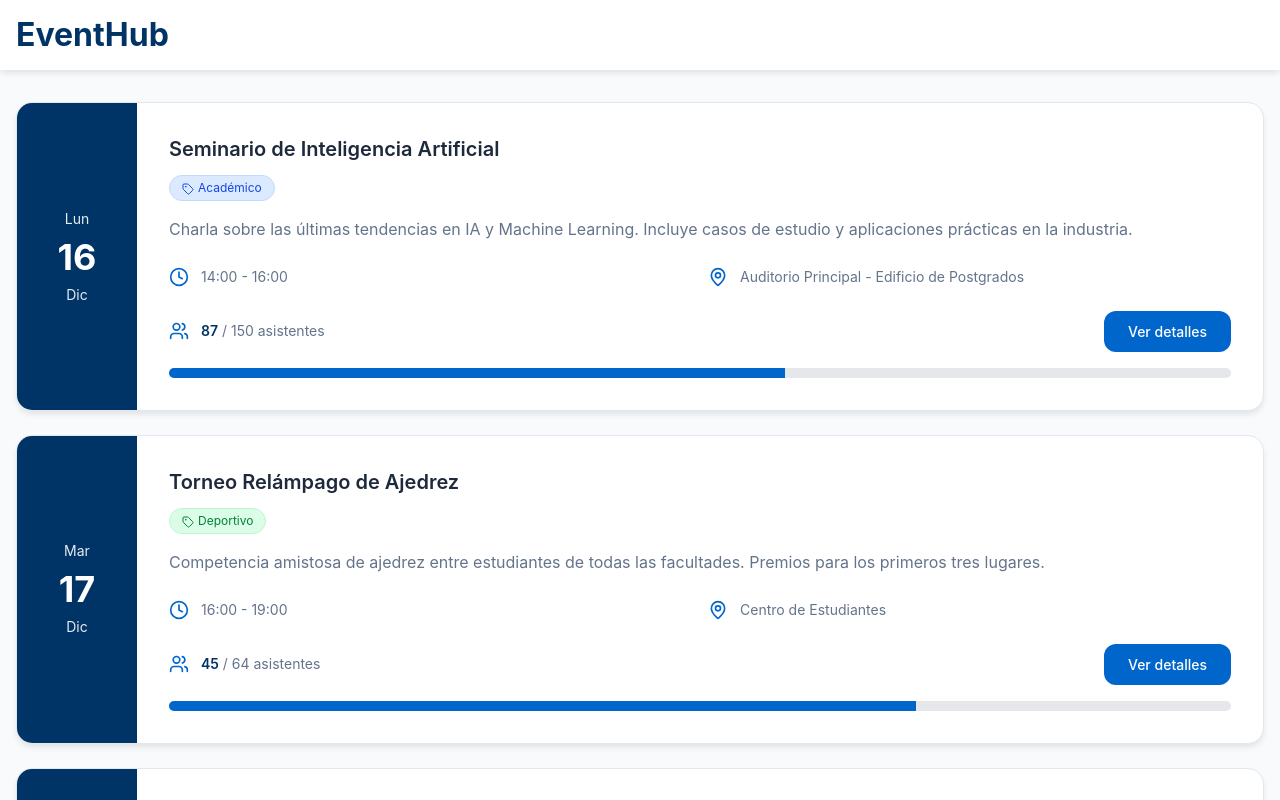
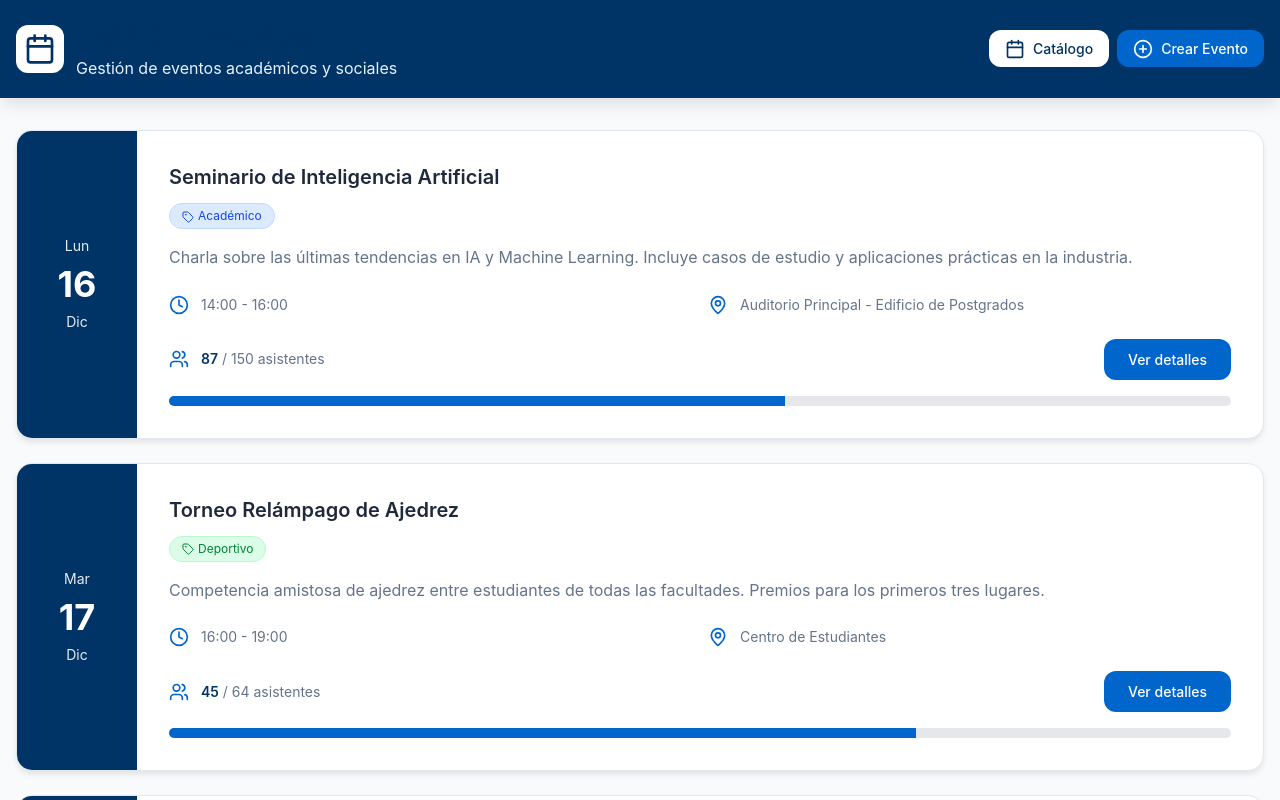
Before and after one commit to DiegoBedoya1/eventhub, a React (Vite) app in the folder frontend/: page / in a window 1280 px wide. Shown: the top 800 px of the page. Built offline with nearby package versions, Linux system fonts and the light colour scheme.

Commit message:
agregar header

```diff
--- a/frontend/src/App.tsx
+++ b/frontend/src/App.tsx
@@ -1,9 +1,11 @@
 import { useState } from 'react';
+import { Header } from './components/Header';
 import { EventCatalog } from './components/EventCatalog';
 import { EventDetails } from './components/EventDetails';
 import { mockEvents, getEventById } from './utils/mockData';
 
 export default function App() {
+  const [currentView, setCurrentView] = useState<'catalog' | 'create'>('catalog');
   const [selectedEventId, setSelectedEventId] = useState<string | null>(null);
 
   const selectedEvent = selectedEventId ? getEventById(selectedEventId) : null;
@@ -17,12 +19,9 @@ export default function App() {
   };
 
   return (
+
     <div className="min-h-screen bg-[var(--color-background)]">
-      <header className="bg-white shadow-md">
-        <div className="max-w-7xl mx-auto px-4 py-4">
-          <h1 className="text-2xl font-bold text-[var(--color-primary)]">EventHub</h1>
-        </div>
-      </header>
+      <Header currentView={currentView} onViewChange={setCurrentView} />
 
       <main>
         <EventCatalog events={mockEvents} onViewDetails={handleViewDetails} />
--- /dev/null
+++ b/frontend/src/components/Header.tsx
@@ -0,0 +1,53 @@
+import { Calendar, PlusCircle } from 'lucide-react';
+
+interface HeaderProps {
+  currentView: 'catalog' | 'create';
+  onViewChange: (view: 'catalog' | 'create') => void;
+}
+
+export function Header({ currentView, onViewChange }: HeaderProps) {
+  return (
+    <header className="bg-[var(--color-primary)] text-white shadow-lg sticky top-0 z-50">
+      <div className="container mx-auto px-4 py-4">
+        <div className="flex items-center justify-between">
+          <div className="flex items-center gap-3">
+            <div className="bg-white rounded-lg p-2">
+              <Calendar className="w-8 h-8 text-[var(--color-primary)]" />
+            </div>
+            <div>
+              <h1 className="text-white">ESPOL Eventos</h1>
+              <p className="text-sm text-[var(--color-espol-light)] mt-0.5 text-center">
+                Gestión de eventos académicos y sociales
+              </p>
+            </div>
+          </div>
+
+          <nav className="flex gap-2">
+            <button
+              onClick={() => onViewChange('catalog')}
+              className={`flex items-center gap-2 px-4 py-2 rounded-lg transition-all ${
+                currentView === 'catalog'
+                  ? 'bg-white text-[var(--color-primary)]'
+                  : 'bg-[var(--color-secondary)] text-white hover:bg-[var(--color-espol-blue)]'
+              }`}
+            >
+              <Calendar className="w-5 h-5" />
+              Catálogo
+            </button>
+            <button
+              onClick={() => onViewChange('create')}
+              className={`flex items-center gap-2 px-4 py-2 rounded-lg transition-all ${
+                currentView === 'create'
+                  ? 'bg-white text-[var(--color-primary)]'
+                  : 'bg-[var(--color-secondary)] text-white hover:bg-[var(--color-espol-blue)]'
+              }`}
+            >
+              <PlusCircle className="w-5 h-5" />
+              Crear Evento
+            </button>
+          </nav>
+        </div>
+      </div>
+    </header>
+  );
+}
```
Also changed, not shown: 1 other file (tests, documents, lock files or other folders).
